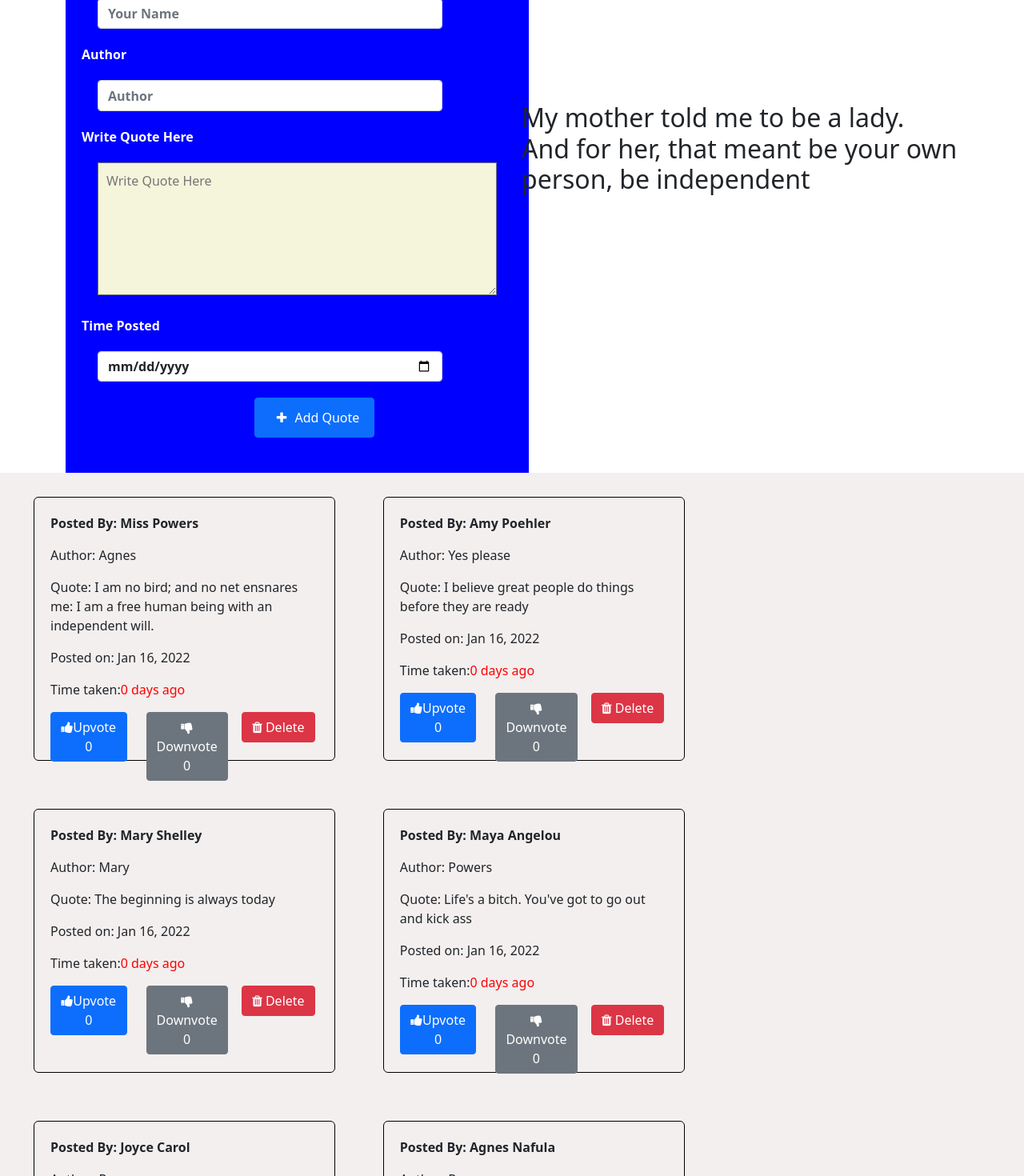
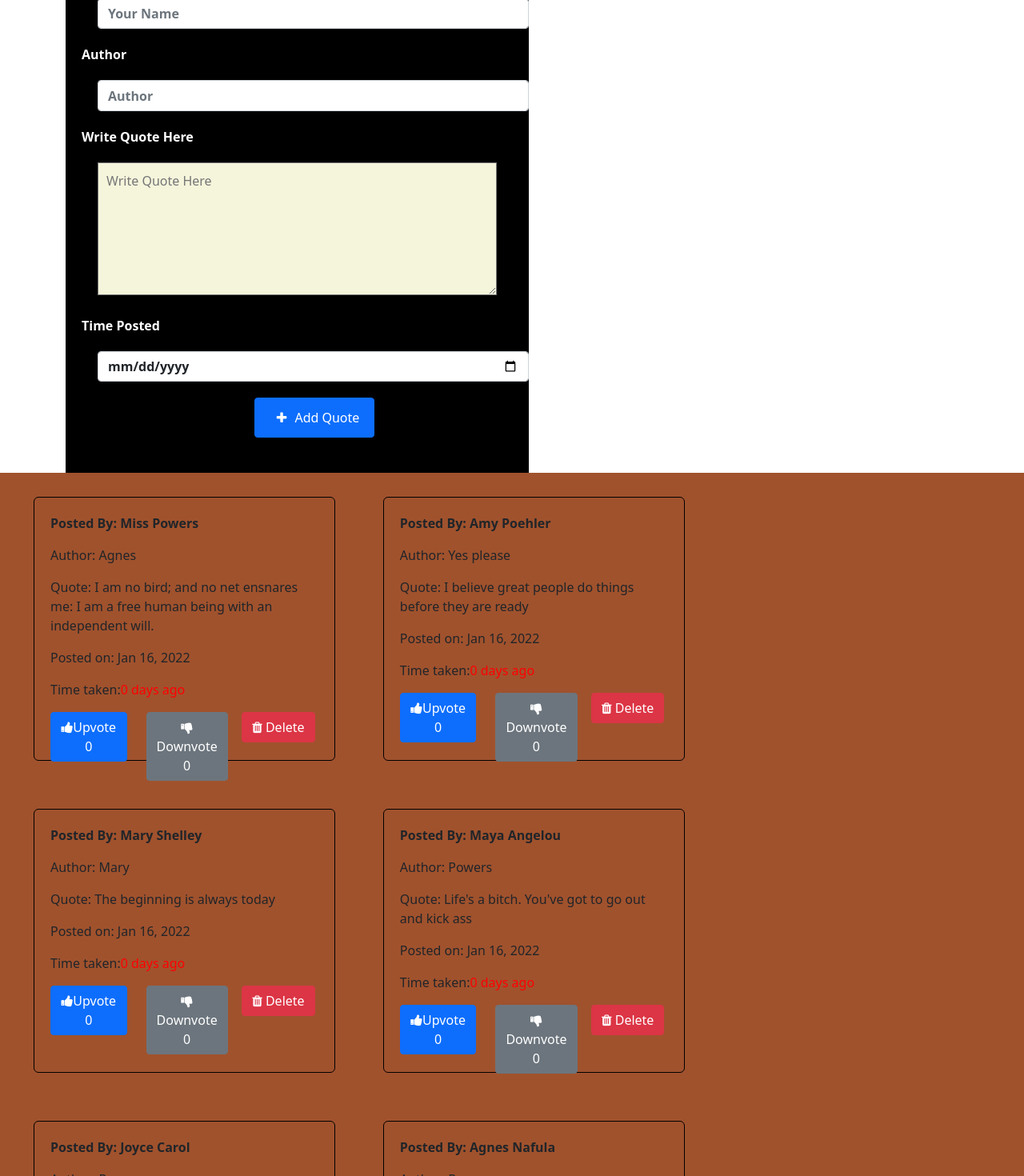
Before and after one commit to Ag-nes/Quotes, an Angular app: page / in a window 1280 px wide. Shown: the part 260-1730 px from the top of the page at 80% size. Built offline with nearby package versions, Linux system fonts and the light colour scheme.

Commit message:
fixed form

```diff
--- a/src/app/form/form.component.css
+++ b/src/app/form/form.component.css
@@ -1,8 +1,8 @@
 input{
-    width: 80%;
+    width: 100%;
 }
 .display{
-    background-color: blue;
+    background-color: black;
     width: fit-content;
     color: white;
     font-weight: bold; padding: 20px;
@@ -18,7 +18,7 @@ textarea{
     margin: 20px;
     padding: 10px;
     background-color: beige;
-    color: black;
+    color: sienna;
     font-weight: normal;
 }
 textarea:hover{
--- a/src/app/form/form.component.html
+++ b/src/app/form/form.component.html
@@ -32,9 +32,9 @@
                 </form>
             </div>
         </div>
-        <div class="col-md-6">
+        <!-- <div class="col-md-6">
             <div class="desc" style="margin-top: 40%; ">
-                <h2>My mother told me to be a lady. And for her, that meant be your own person, be independent </h2>
+                <h2>My mother told me to be a lady. And for her, that meant be your own person, be independent </h2> -->
                 <!-- <p><i class="fa fa-check" style="color:sienna; font-weight: lighter; padding: 10px;"></i>It's just Wisdom here in Life Quotes </p>
                 <p><i class="fa fa-check" style="color:sienna; font-weight: lighter; padding: 10px;"></i>Get social,read..comment and post! </p>
                 <p>Follow us on <i class="fa fa-thumbs-up" style="color: sienna;" ></i></p>
@@ -46,8 +46,8 @@
                     <i class="fa fa-youtube-play"></i>
                     <i class="fa fa-skype"></i>
                 </div> -->
-            </div>
-        </div>
+            <!-- </div>
+        </div> -->
     </div>
 
 </div>
--- a/src/app/quote-details/quote-details.component.css
+++ b/src/app/quote-details/quote-details.component.css
@@ -1,5 +1,6 @@
 .container-fluid{
-    background-color: lightgray !important;
+
+    background-color: sienna !important;
     /* padding: 30px 0px 10px 10px; */
     /* display: flex; */
     /* width: 50%; */
@@ -8,7 +9,7 @@ p{
     font-size: normal;
 }
 #quote-styles{
-    background-color: rgb(243, 239, 239) !important;
+    background-color: sienna !important;
     display: flex;
     flex-wrap: wrap;
     align-items: flex-end;
```
Also changed, not shown: imgs/download.jpeg (added), imgs/image2.jpg (added).
